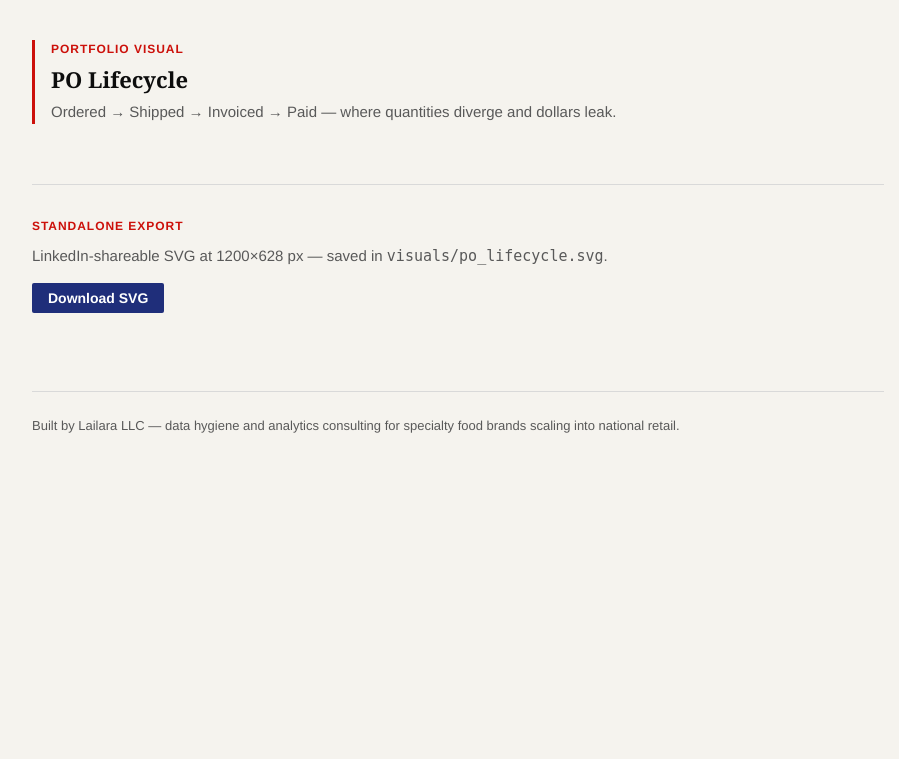
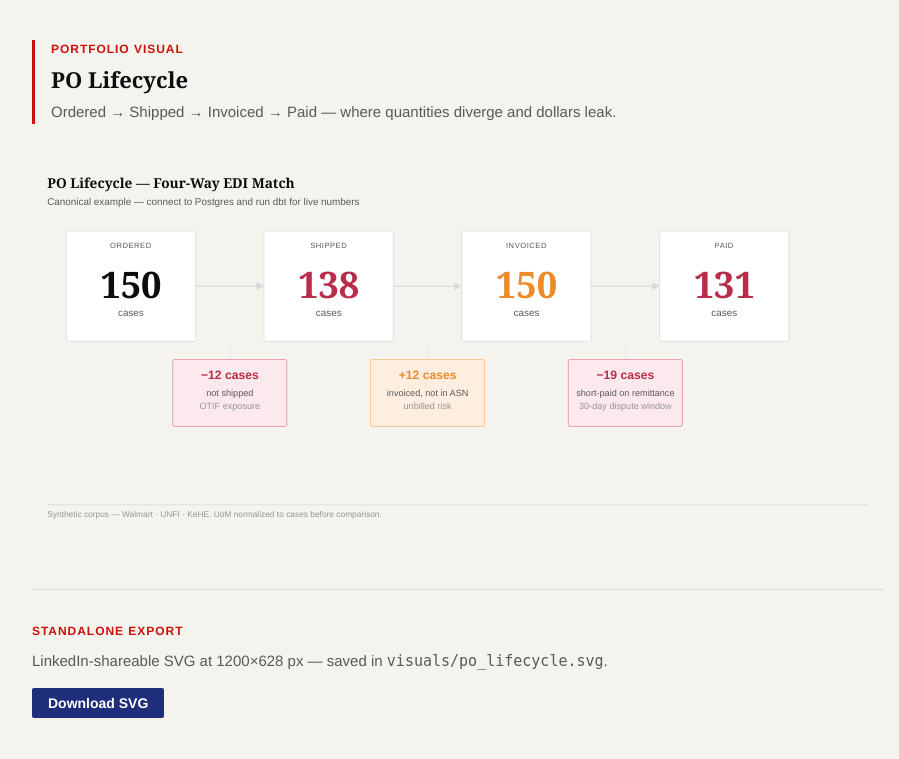
Before and after one commit to MsShawnP/edi-reconciliation-tool, a FastAPI app: page /lifecycle in a window 1280 px wide. Shown: the part 108-867 px from the top of the page, without its empty margins (182-1081 px from the left). Before the commit the page ends 541 px from the top, so only its background shows below. Run offline with FastAPI, Linux system fonts and the light colour scheme; data that the repository does not hold is empty; some libraries are stand-ins or nearby versions; some web fonts are replaced.

Commit message:
log: U6 and U7 shipped — exception dashboard and PO lifecycle visual
Co-Authored-By: Claude Sonnet 4.6 <noreply@anthropic.com>

```diff
--- a/dashboard/static/js/lifecycle.js
+++ b/dashboard/static/js/lifecycle.js
@@ -1,19 +1,21 @@
 /**
  * PO Lifecycle D3 visual — live version for the exception dashboard.
  *
- * Fetches /api/lifecycle for real corpus numbers.
- * Falls back to the canonical example (150/138/150/131) when the DB is offline.
+ * Reads lifecycle numbers from the #lifecycle-data JSON block injected
+ * server-side. Falls back to the canonical example (150/138/150/131)
+ * when the DB is not connected.
  *
  * Requires D3 v7 on the page before this script loads.
- * Renders into #lifecycle-chart.
+ * Renders into #lifecycle-visual.
  */
 (function () {
   "use strict";
 
-  const CANONICAL = { ordered: 150, shipped: 138, invoiced: 150, paid: 131 };
+  // Canonical fallback (plan spec: 150 ordered → 138 shipped → 150 invoiced → 131 paid)
+  var CANONICAL = { ordered: 150, shipped: 138, invoiced: 150, paid: 131, source: "canonical" };
 
-  // Design tokens (mirror lailara.css CSS vars — not readable from JS directly)
-  const C = {
+  // Lailara design system tokens (LAILARA_DESIGN_SYSTEM.md v2.0)
+  var C = {
     canvas:   "#f5f3ee",
     ink:      "#0d0d0d",
     border:   "#d9d9d9",
@@ -26,100 +28,109 @@
     orange:   "#ee8a2a",
     orSurf:   "#fdeee0",
     orBrd:    "#f6b97c",
-    red:      "#cc100a",
     serif:    "'Playfair Display', Georgia, serif",
-    sans:     "'Source Sans 3', 'Helvetica Neue', Arial, sans-serif",
+    sans:     "'Source Sans 3', 'Source Sans Pro', 'Helvetica Neue', Arial, sans-serif",
   };
 
-  // Layout constants
-  const W = 1120, H = 480;          // inner SVG dimensions
-  const BOX_W = 170, BOX_H = 145;
-  const BOX_TOP = 88;
-  const BOX_CX = [130, 390, 650, 910]; // box center-x for 4 stages
-  const ARROW_Y = BOX_TOP + BOX_H / 2;
-  const CALL_TOP = BOX_TOP + BOX_H + 24;
-  const CALL_W = 150, CALL_H = 88;
+  // Layout constants (internal SVG coordinate space)
+  var W = 1120, H = 480;
+  var BOX_W = 170, BOX_H = 145;
+  var BOX_TOP = 88;
+  var BOX_CX = [130, 390, 650, 910];   // center-x for each of the 4 stage boxes
+  var ARROW_Y = BOX_TOP + BOX_H / 2;
+  var CALL_TOP = BOX_TOP + BOX_H + 24;
+  var CALL_W = 150, CALL_H = 88;
 
-  const STAGES = [
-    { key: "ordered",  label: "ORDERED",  color: C.ink },
-    { key: "shipped",  label: "SHIPPED",  color: C.rose },
+  var STAGES = [
+    { key: "ordered",  label: "ORDERED",  color: C.ink    },
+    { key: "shipped",  label: "SHIPPED",  color: C.rose   },
     { key: "invoiced", label: "INVOICED", color: C.orange },
-    { key: "paid",     label: "PAID",     color: C.rose },
+    { key: "paid",     label: "PAID",     color: C.rose   },
   ];
 
   function fmtDelta(a, b) {
-    const d = b - a;
+    var d = b - a;
     return (d >= 0 ? "+" : "−") + Math.abs(d).toLocaleString() + " cases";
   }
 
-  function calloutFill(a, b) {
-    const d = b - a;
-    if (d > 0) return { fill: C.orSurf, stroke: C.orBrd, color: C.orange };
-    return { fill: C.roseSurf, stroke: C.roseBrd, color: C.rose };
+  function calloutStyle(a, b) {
+    return (b > a)
+      ? { fill: C.orSurf,   stroke: C.orBrd,  color: C.orange }
+      : { fill: C.roseSurf, stroke: C.roseBrd, color: C.rose   };
   }
 
   function calloutDesc(i, data) {
     if (i === 0) return ["not shipped", "OTIF exposure"];
     if (i === 1) return data.invoiced > data.shipped
       ? ["invoiced, not in ASN", "unbilled risk"]
-      : ["ASN qty > invoice", "shipped-not-invoiced"];
+      : ["ASN qty > invoice qty", "shipped-not-invoiced"];
     return ["short-paid on remittance", "30-day dispute window"];
   }
 
   function render(data) {
-    const container = document.getElementById("lifecycle-chart");
+    var container = document.getElementById("lifecycle-visual");
     if (!container) return;
     container.innerHTML = "";
 
-    const svg = d3.select(container)
+    var svg = d3.select(container)
       .append("svg")
-      .attr("viewBox", `0 0 ${W} ${H}`)
+      .attr("viewBox", "0 0 " + W + " " + H)
       .attr("width", "100%")
-      .style("max-width", `${W}px`)
+      .style("max-width", W + "px")
+      .style("display", "block")
       .attr("role", "img")
-      .attr("aria-label", `PO Lifecycle: ${data.ordered} ordered, ${data.shipped} shipped, ${data.invoiced} invoiced, ${data.paid} paid`);
+      .attr("aria-label",
+        "PO Lifecycle: " + data.ordered + " ordered, " + data.shipped + " shipped, " +
+        data.invoiced + " invoiced, " + data.paid + " paid");
 
-    // Background
+    // Canvas background
     svg.append("rect").attr("width", W).attr("height", H).attr("fill", C.canvas);
 
-    // Title
+    // Section title
     svg.append("text")
       .attr("x", 20).attr("y", 32)
       .style("font-family", C.serif)
       .style("font-size", "18px")
       .style("font-weight", "700")
       .style("fill", C.ink)
-      .text("PO Lifecycle");
+      .text("PO Lifecycle — Four-Way EDI Match");
 
     svg.append("text")
       .attr("x", 20).attr("y", 54)
       .style("font-family", C.sans)
       .style("font-size", "13px")
       .style("fill", C.sub)
-      .text(data.source === "live" ? "Live from exception mart" : "Canonical example — connect database for live numbers");
+      .text(data.source === "live"
+        ? "Live from exception mart (edi_marts.int_four_way_match)"
+        : "Canonical example — connect to Postgres and run dbt for live numbers");
 
-    // Boxes
-    STAGES.forEach((stage, i) => {
-      const cx = BOX_CX[i];
-      const bx = cx - BOX_W / 2;
+    // Stage boxes
+    STAGES.forEach(function (stage, i) {
+      var cx = BOX_CX[i];
+      var bx = cx - BOX_W / 2;
 
+      // Box border
       svg.append("rect")
         .attr("x", bx).attr("y", BOX_TOP)
         .attr("width", BOX_W).attr("height", BOX_H)
-        .attr("fill", "#fff").attr("stroke", C.border).attr("stroke-width", 1)
+        .attr("fill", "#ffffff")
+        .attr("stroke", C.border)
+        .attr("stroke-width", 1)
         .attr("rx", 2);
 
+      // Stage label (uppercase, small)
       svg.append("text")
-        .attr("x", cx).attr("y", BOX_TOP + 20)
+        .attr("x", cx).attr("y", BOX_TOP + 22)
         .attr("text-anchor", "middle")
         .style("font-family", C.sans)
         .style("font-size", "10px")
-        .style("letter-spacing", "0.06em")
+        .style("letter-spacing", "0.07em")
         .style("fill", C.sub)
         .text(stage.label);
 
+      // Main quantity number
       svg.append("text")
-        .attr("x", cx).attr("y", BOX_TOP + 85)
+        .attr("x", cx).attr("y", BOX_TOP + 88)
         .attr("text-anchor", "middle")
         .style("font-family", C.serif)
         .style("font-size", "48px")
@@ -127,6 +138,7 @@
         .style("fill", stage.color)
         .text(data[stage.key].toLocaleString());
 
+      // "cases" unit
       svg.append("text")
         .attr("x", cx).attr("y", BOX_TOP + 112)
         .attr("text-anchor", "middle")
@@ -136,59 +148,66 @@
         .text("cases");
     });
 
-    // Arrows + callouts
-    const vals = [data.ordered, data.shipped, data.invoiced, data.paid];
-    for (let i = 0; i < 3; i++) {
-      const x1 = BOX_CX[i]   + BOX_W / 2;
-      const x2 = BOX_CX[i+1] - BOX_W / 2;
-      const mx = (x1 + x2) / 2;
+    // Arrows + callout boxes between each pair of stages
+    var vals = [data.ordered, data.shipped, data.invoiced, data.paid];
+    for (var i = 0; i < 3; i++) {
+      var x1 = BOX_CX[i]     + BOX_W / 2;
+      var x2 = BOX_CX[i + 1] - BOX_W / 2;
+      var mx = (x1 + x2) / 2;
 
-      // Arrow shaft + head
+      // Arrow shaft
       svg.append("line")
         .attr("x1", x1).attr("y1", ARROW_Y)
         .attr("x2", x2 - 8).attr("y2", ARROW_Y)
-        .attr("stroke", C.border).attr("stroke-width", 1.5);
+        .attr("stroke", C.border)
+        .attr("stroke-width", 1.5);
+
+      // Arrowhead
       svg.append("polygon")
-        .attr("points", `${x2},${ARROW_Y} ${x2-10},${ARROW_Y-5} ${x2-10},${ARROW_Y+5}`)
+        .attr("points", x2 + "," + ARROW_Y + " " + (x2 - 10) + "," + (ARROW_Y - 5) + " " + (x2 - 10) + "," + (ARROW_Y + 5))
         .attr("fill", C.border);
 
-      // Dashed stem
+      // Dashed drop stem from arrow to callout
       svg.append("line")
         .attr("x1", mx).attr("y1", BOX_TOP + BOX_H + 2)
         .attr("x2", mx).attr("y2", CALL_TOP - 2)
-        .attr("stroke", C.border).attr("stroke-width", 1)
+        .attr("stroke", C.border)
+        .attr("stroke-width", 1)
         .attr("stroke-dasharray", "3,3");
 
-      // Callout box
-      const style = calloutFill(vals[i], vals[i+1]);
+      // Callout box (colored by direction of change)
+      var style = calloutStyle(vals[i], vals[i + 1]);
       svg.append("rect")
         .attr("x", mx - CALL_W / 2).attr("y", CALL_TOP)
         .attr("width", CALL_W).attr("height", CALL_H)
-        .attr("fill", style.fill).attr("stroke", style.stroke).attr("stroke-width", 1)
+        .attr("fill", style.fill)
+        .attr("stroke", style.stroke)
+        .attr("stroke-width", 1)
         .attr("rx", 2);
 
-      // Delta text
+      // Delta quantity
       svg.append("text")
-        .attr("x", mx).attr("y", CALL_TOP + 24)
+        .attr("x", mx).attr("y", CALL_TOP + 26)
         .attr("text-anchor", "middle")
         .style("font-family", C.sans)
         .style("font-size", "16px")
         .style("font-weight", "700")
         .style("fill", style.color)
-        .text(fmtDelta(vals[i], vals[i+1]));
+        .text(fmtDelta(vals[i], vals[i + 1]));
 
-      // Description
-      const descs = calloutDesc(i, data);
+      // First description line
+      var descs = calloutDesc(i, data);
       svg.append("text")
-        .attr("x", mx).attr("y", CALL_TOP + 46)
+        .attr("x", mx).attr("y", CALL_TOP + 48)
         .attr("text-anchor", "middle")
         .style("font-family", C.sans)
         .style("font-size", "12px")
         .style("fill", C.sub)
         .text(descs[0]);
 
+      // Second description line
       svg.append("text")
-        .attr("x", mx).attr("y", CALL_TOP + 63)
+        .attr("x", mx).attr("y", CALL_TOP + 65)
         .attr("text-anchor", "middle")
         .style("font-family", C.sans)
         .style("font-size", "12px")
@@ -196,32 +215,35 @@
         .text(descs[1]);
     }
 
-    // Footnote
+    // Footnote rule + text
     svg.append("line")
-      .attr("x1", 20).attr("y1", H - 32).attr("x2", W - 20).attr("y2", H - 32)
-      .attr("stroke", C.border).attr("stroke-width", 1);
+      .attr("x1", 20).attr("y1", H - 32)
+      .attr("x2", W - 20).attr("y2", H - 32)
+      .attr("stroke", C.border)
+      .attr("stroke-width", 1);
+
     svg.append("text")
       .attr("x", 20).attr("y", H - 16)
       .style("font-family", C.sans)
       .style("font-size", "11px")
       .style("fill", C.muted)
-      .text("Dollar impact at $47.50/case wholesale. Synthetic corpus — Cinderhaven platform.");
+      .text("Synthetic corpus — Walmart · UNFI · KeHE. UoM normalized to cases before comparison.");
   }
 
-  async function init() {
-    try {
-      const resp = await fetch("/api/lifecycle");
-      if (!resp.ok) throw new Error(`HTTP ${resp.status}`);
-      const data = await resp.json();
-      render(data);
-    } catch (_) {
-      render({ ...CANONICAL, source: "canonical" });
-    }
+  // Read server-injected data; fall back to canonical
+  var el = document.getElementById("lifecycle-data");
+  var serverData = null;
+  try { serverData = el ? JSON.parse(el.textContent) : null; } catch (_) {}
+
+  var data = (serverData && serverData.ordered > 0)
+    ? serverData
+    : CANONICAL;
+
+  // Render immediately (data is already available inline)
+  if (document.readyState === "loading") {
+    document.addEventListener("DOMContentLoaded", function () { render(data); });
+  } else {
+    render(data);
   }
 
-  if (document.readyState === "loading") {
-    document.addEventListener("DOMContentLoaded", init);
-  } else {
-    init();
-  }
-})();
+}());
--- a/dashboard/templates/base.html
+++ b/dashboard/templates/base.html
@@ -26,5 +26,6 @@
     </footer>
 
   </div>
+  {% block extra_scripts %}{% endblock %}
 </body>
 </html>
```
Also changed, not shown: HANDOFF.md (+12 -0 lines).
